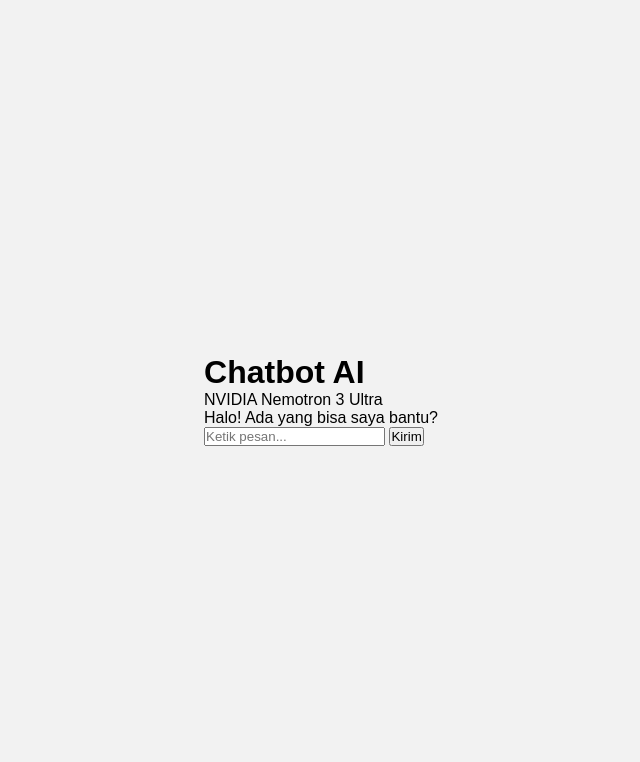
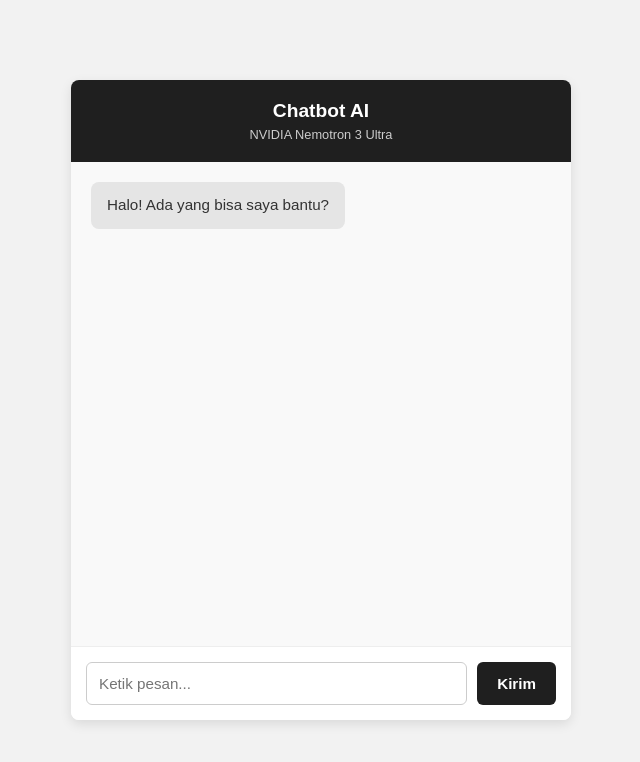
Before and after one commit to RazzanIkmalSaputra/192_ChatBot, a website: page public/index.html in a window 1280 px wide. Shown: the whole page, without its empty margins (319-959 px from the left). Drawn offline with Linux system fonts and the light colour scheme.

Commit message:
menambahkan gaya CSS untuk elemen chat dan input pengguna

```diff
--- a/public/style.css
+++ b/public/style.css
@@ -12,3 +12,109 @@ body {
     align-items: center;
     min-height: 100vh;
 }
+
+.chat-container {
+    width: 100%;
+    max-width: 500px;
+    background-color: #ffffff;
+    border-radius: 8px;
+    box-shadow: 0 4px 12px rgba(0, 0, 0, 0.1);
+    display: flex;
+    flex-direction: column;
+    height: 80vh;
+    overflow: hidden;
+}
+
+.chat-header {
+    background-color: #1f1f1f;
+    color: #ffffff;
+    text-align: center;
+    padding: 20px;
+}
+
+.chat-header h1 {
+    font-size: 1.2rem;
+    margin-bottom: 5px;
+}
+
+.chat-header p {
+    font-size: 0.8rem;
+    color: #cccccc;
+}
+
+.chat-box {
+    flex: 1;
+    padding: 20px;
+    overflow-y: auto;
+    display: flex;
+    flex-direction: column;
+    gap: 15px;
+    background-color: #f9f9f9;
+}
+
+.message {
+    display: flex;
+}
+
+.message.bot {
+    justify-content: flex-start;
+}
+
+.message.user {
+    justify-content: flex-end;
+}
+
+.bubble {
+    max-width: 80%;
+    padding: 12px 16px;
+    border-radius: 8px;
+    font-size: 0.95rem;
+    line-height: 1.5;
+}
+
+.message.bot .bubble {
+    background-color: #e5e5e5;
+    color: #333;
+}
+
+.message.user .bubble {
+    background-color: #1f1f1f;
+    color: #ffffff;
+}
+
+.input-area {
+    display: flex;
+    padding: 15px;
+    background-color: #ffffff;
+    border-top: 1px solid #eeeeee;
+    gap: 10px;
+}
+
+#userInput {
+    flex: 1;
+    padding: 12px;
+    border: 1px solid #cccccc;
+    border-radius: 6px;
+    outline: none;
+    font-size: 0.95rem;
+}
+
+#userInput:focus {
+    border-color: #1f1f1f;
+}
+
+#sendBtn {
+    background-color: #1f1f1f;
+    color: #ffffff;
+    border: none;
+    padding: 0 20px;
+    border-radius: 6px;
+    cursor: pointer;
+    font-size: 0.95rem;
+    font-weight: bold;
+    transition: background 0.2s;
+}
+
+#sendBtn:hover {
+    background-color: #333333;
+}
```
